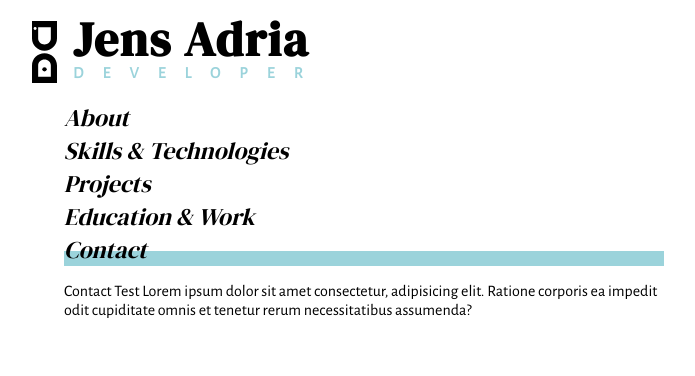
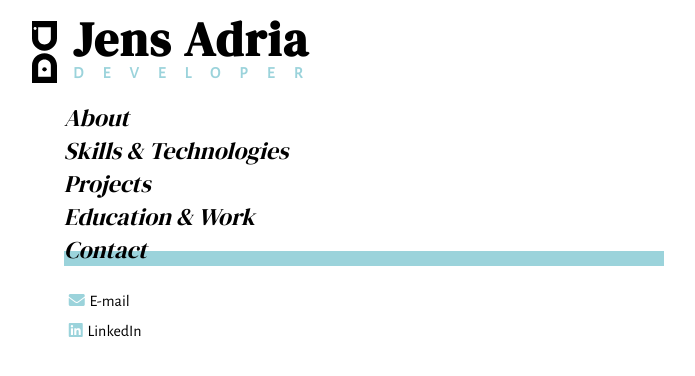
Before and after one commit to jensadria/portfolio-site, a website: page index.html in a window 1280 px wide. Both pictures are taken after a click on the item "Contact". Shown: the whole page, without its empty margins (0-695 px from the left). Drawn offline with nearby package versions, Linux system fonts and the light colour scheme.

Commit message:
Some content additions

```diff
--- a/index.html
+++ b/index.html
@@ -187,9 +187,15 @@
         </div>
         <li class="link" onclick="showContent(event, 'contact')">Contact</li>
         <div id="contact" class="content card">
-          Contact Test Lorem ipsum dolor sit amet consectetur, adipisicing elit.
-          Ratione corporis ea impedit odit cupiditate omnis et tenetur rerum
-          necessitatibus assumenda?
+          <a href="mailto:jensadria@gmail.com"
+            ><i class="fas fa-envelope"></i></a
+          >E-mail <br />
+          <a
+            href="http://www.linkedin.com/in/jensadria"
+            target="_blank"
+            rel="noopener noreferrer"
+            ><i class="fab fa-linkedin"></i></a
+          >LinkedIn
         </div>
       </ul>
     </div>
--- a/style.css
+++ b/style.css
@@ -129,7 +129,7 @@ header p {
   max-width: 100vw;
   padding: 0;
   margin: 0;
-  transition: all 0.8s;
+  transition: all 0.8s ease-in-out;
 }
 
 #main > ul > div.content.active {
@@ -164,7 +164,7 @@ div.card {
   padding: 0.5rem;
 }
 
-.icon {
+i {
   color: var(--blue);
   padding: 0.3rem;
   margin-top: 0.3rem;
```
